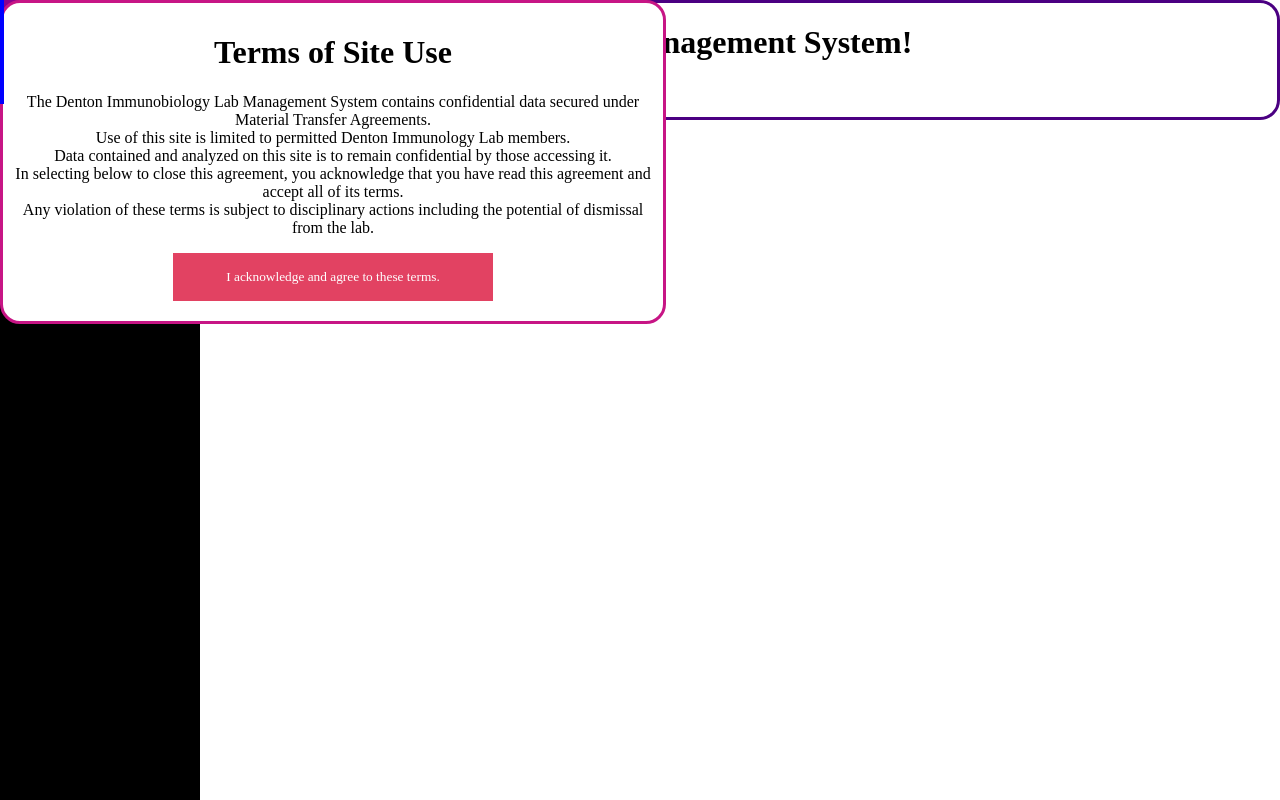
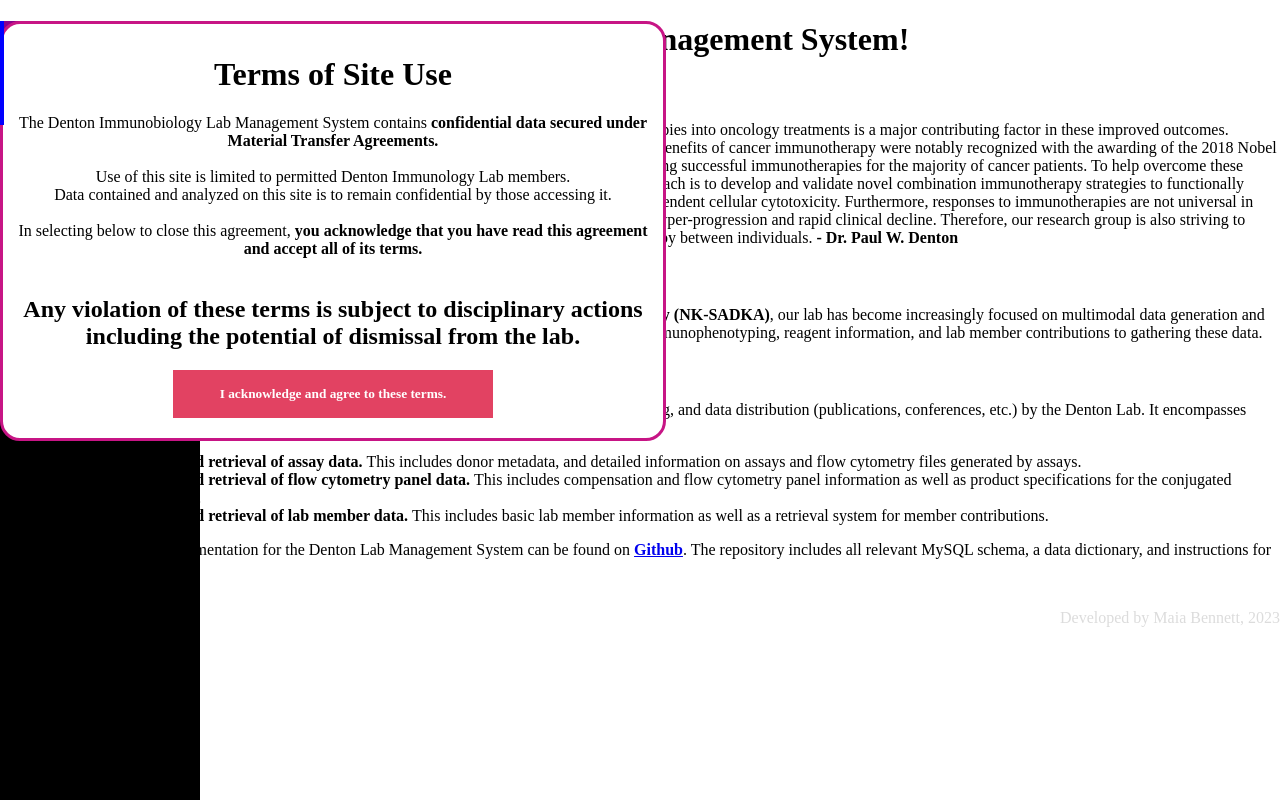
Before and after one commit to maiabennett/DLMS, a PHP site: page /home.php in a window 1280 px wide. Run offline with PHP 8.4, Linux system fonts and the light colour scheme.

Commit message:
Update home.php

```diff
--- a/home.php
+++ b/home.php
@@ -22,13 +22,13 @@
 <div class = "agree" id = "userAgreement">
 	<h1> Terms of Site Use </h1>
 
-	<p> The Denton Immunobiology Lab Management System contains confidential data secured under Material Transfer Agreements. <br>
+	<p> The Denton Immunobiology Lab Management System contains <b> confidential data secured under Material Transfer Agreements. </b><br><br>
 	Use of this site is limited to permitted Denton Immunology Lab members. <br>
-	Data contained and analyzed on this site is to remain confidential by those accessing it. <br>
-	In selecting below to close this agreement, you acknowledge that you have read this agreement and accept all of its terms. <br>
-	Any violation of these terms is subject to disciplinary actions including the potential of dismissal from the lab. </p>
+	Data contained and analyzed on this site is to remain confidential by those accessing it. <br><br>
+	In selecting below to close this agreement, <b>you acknowledge that you have read this agreement and accept all of its terms. </b><br><br></p>
+	<h2> Any violation of these terms is subject to disciplinary actions including the potential of dismissal from the lab. </h2>
 
-	<button type="button" class="btn" onclick="agree()">I acknowledge and agree to these terms.</button>
+	<button type="button" class="btn" onclick="agree()"><b>I acknowledge and agree to these terms.</b></button>
 
 </div>
 
@@ -41,6 +41,7 @@ window.onload = openAgreement;
 
 function agree() {
 	document.getElementById("userAgreement").style.display = "none";
+	document.getElementById("home").style.display = "block";
 }
 
 </script>
@@ -52,11 +53,40 @@ function agree() {
 
 
 <!-- Content -->
-<div class= "homepage">
+<div class= "home" id="home">
 
 	<h1> Welcome to the Denton Immunobiology Lab Management System! </h1>
 
-	<p> General lab overview here. </p>
+	<h3> Background </h3>
+	<p> Cancer treatment outcomes have radically improved in recent years. The incorporation of immunotherapies into oncology
+treatments is a major contributing factor in these improved outcomes. Immunotherapy is treatment intended to modulate immune system activity
+ in response to disease. The benefits of cancer immunotherapy were notably recognized with the awarding of the 2018 Nobel Prize in Physiology
+or Medicine to Drs. Honjo and Allison. Yet, there remain critical barriers to achieving successful immunotherapies for the majority of cancer
+patients. To help overcome these barriers, this research group is focused on improving immunotherapies to treat malignancies. Our approach is to
+develop and validate novel combination immunotherapy strategies to functionally improve natural killer (NK) cells capacity for destroying
+cancer cells either directly or via antibody dependent cellular cytotoxicity. Furthermore, responses to immunotherapies are not universal in
+patients as some individuals have great clinical responses and outcomes while others may experience hyper-progression and rapid clinical
+ decline. Therefore, our research group is also striving to provide important mechanistic insights that to help explain these differential
+ responses to immunotherapy between individuals.<b> - Dr. Paul W. Denton </b></p>
+
+	<h3> Current foci </h3>
+	<p> With the recent development of the <b>Natural Killer cell Simultaneous ADCC and Direct Killing Assay (NK-SADKA)</b>,
+our lab has become increasingly focused on multimodal data generation and analysis. These datum include donor and assay metadata, flow cytometry data
+for killing assays and immunophenotyping, reagent information, and lab member contributions to gathering these data. </p>
+
+	<h3> The lab management system </h3>
+	<p> This lab management system was developed in preparation for increasing data analysis, reagent ordering, and data distribution
+(publications, conferences, etc.) by the Denton Lab. It encompasses three main functionalities: <br></p>
+	<blockquote><b> 1. Storage, revision, and retrieval of assay data. </b> This includes donor metadata, and detailed information
+on assays and flow cytometry files generated by assays. <br>
+	<b> 2. Storage, revision, and retrieval of flow cytometry panel data. </b> This includes compensation and
+flow cytometry panel information as well as product specifications for the conjugated fluorophores they utilize. <br>
+	<b> 3. Storage, revision, and retrieval of lab member data. </b> This includes basic lab member information
+as well as a retrieval system for member contributions. <br></blockquote>
+	<p> The underlying code and documentation for the Denton Lab Management System can be found on <b><a href="https://github.com/maiabennett/flowDB">
+Github</a></b>. The repository includes all relevant MySQL schema, a data dictionary, and instructions for use. </p>
+
+	<p style="float:right;color:#dcdcdc">Developed by Maia Bennett, 2023</p>
 
 </div>
 
```
